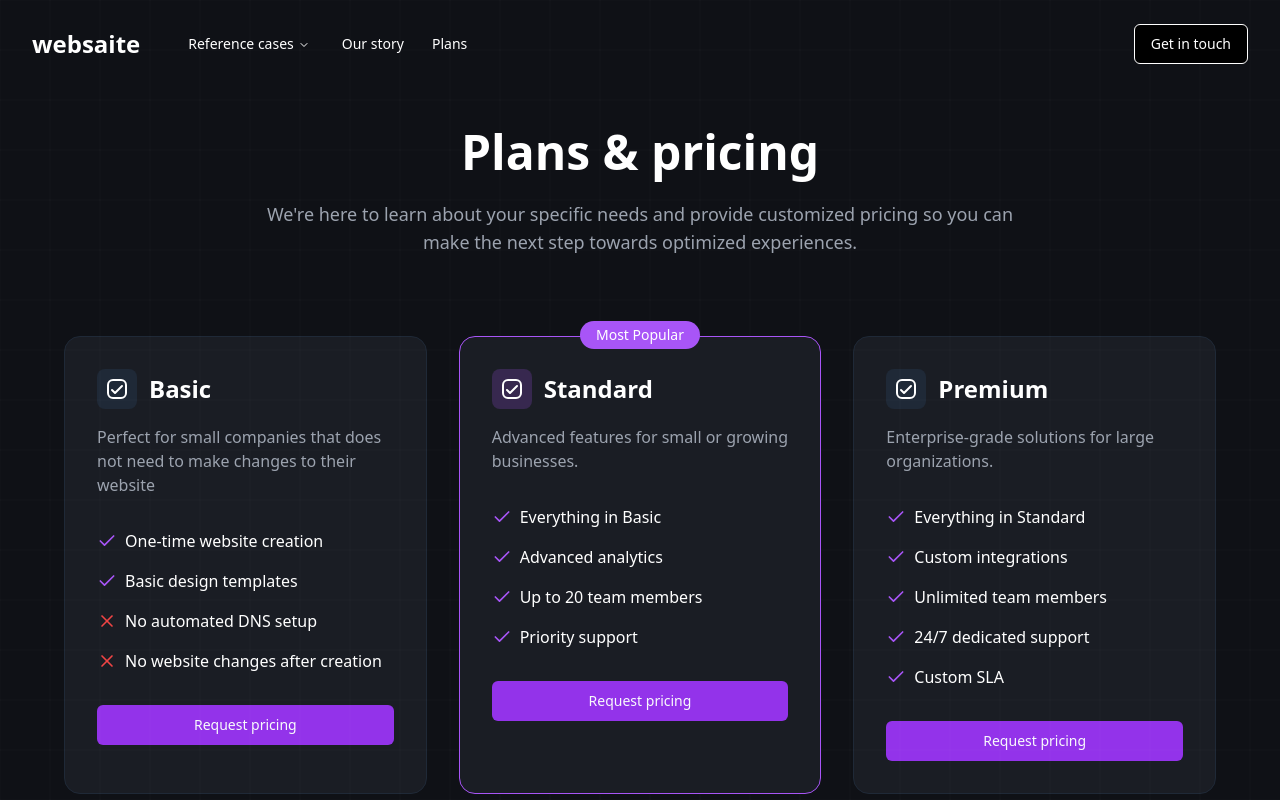
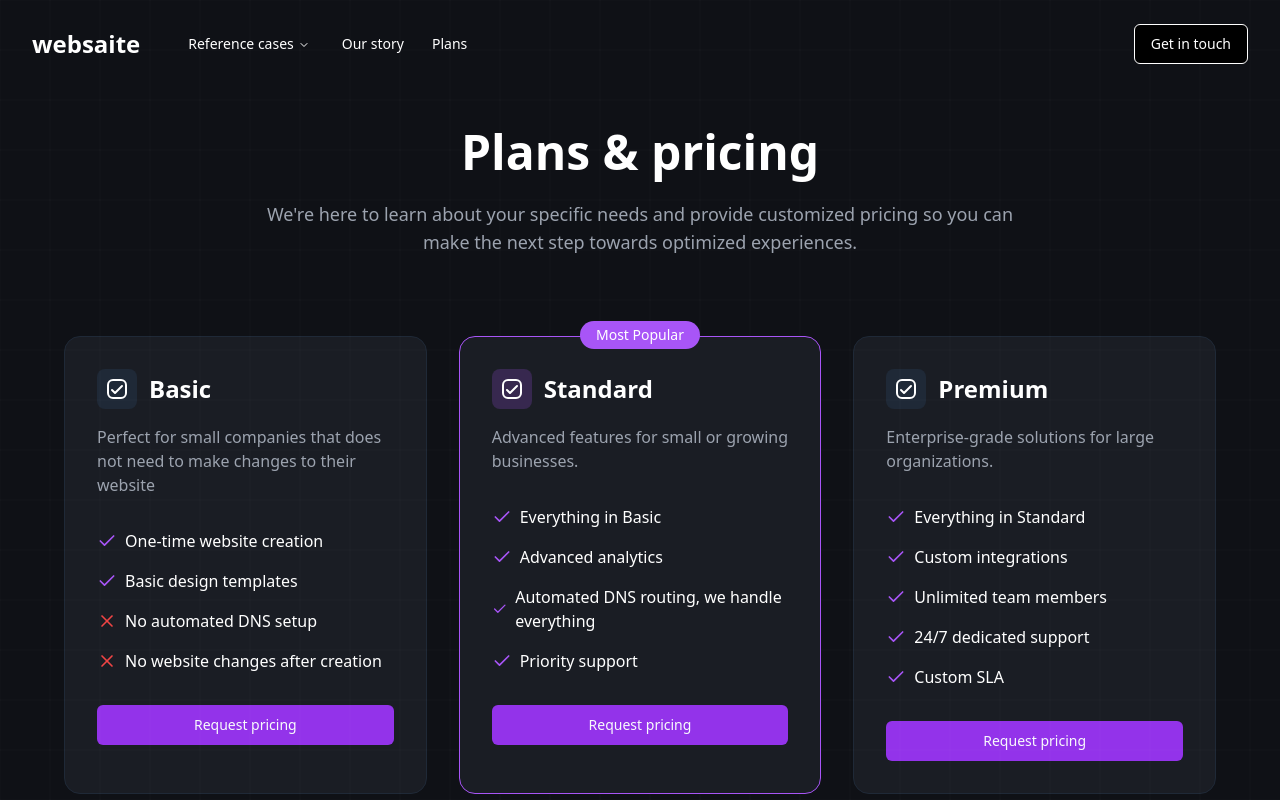
Before and after one commit to JuliaOrtheden/websaite, a React (Vite) app: page /plans in a window 1280 px wide. Shown: the top 800 px of the page. Built offline with nearby package versions, Linux system fonts and the light colour scheme.

Commit message:
Update Standard Plan Features
Added "Automated DNS routing, we handle everything" to the Standard Plan and removed "up to 20 team members" from the features list.
[skip gpt_engineer]

```diff
--- a/src/pages/Plans.tsx
+++ b/src/pages/Plans.tsx
@@ -84,7 +84,7 @@ const Plans = () => {
               </li>
               <li className="flex items-center gap-2">
                 <Check className="h-5 w-5 text-purple-500" />
-                <span>Up to 20 team members</span>
+                <span>Automated DNS routing, we handle everything</span>
               </li>
               <li className="flex items-center gap-2">
                 <Check className="h-5 w-5 text-purple-500" />
```
